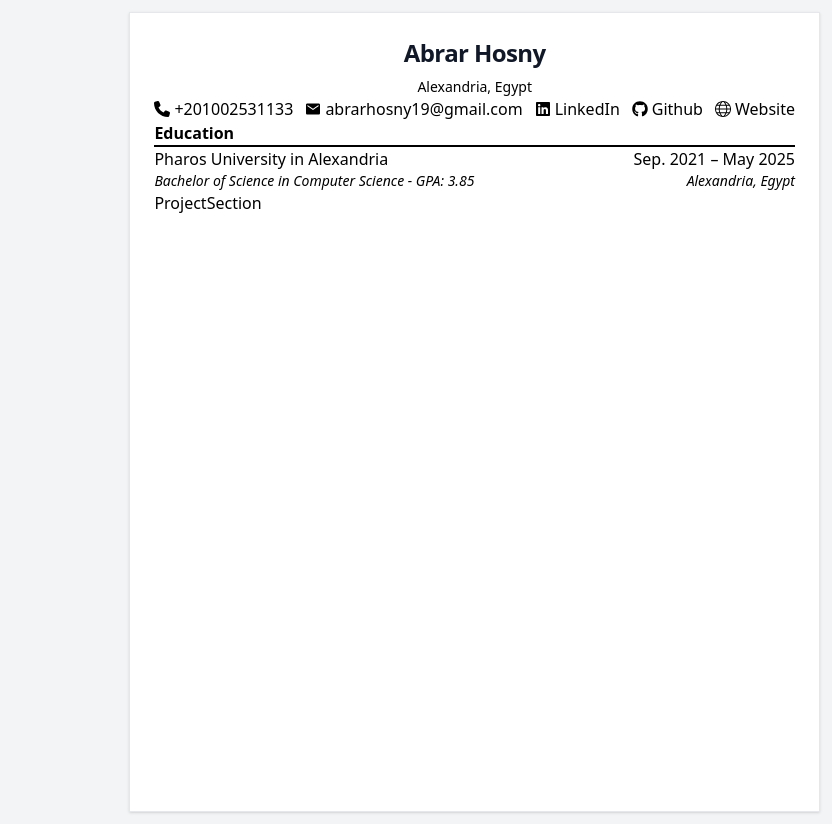
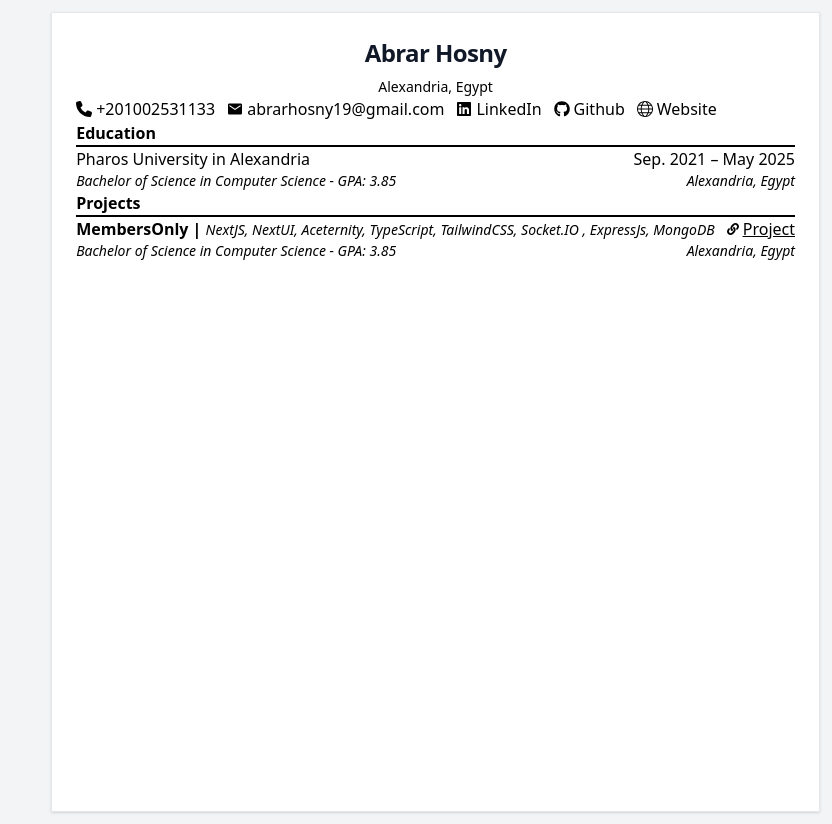
Before and after one commit to Abrar-Hosny/CV-Builder, a React (Vite) app: page / in a window 1280 px wide. Shown: the whole page, without its empty margins (448-1280 px from the left). Built offline with nearby package versions, Linux system fonts and the light colour scheme.

Commit message:
add ProjectSection component with project details and links

```diff
--- a/src/components/ProjectSection.jsx
+++ b/src/components/ProjectSection.jsx
@@ -1,7 +1,31 @@
-import React from 'react'
+import React from "react";
+import { FaLink } from "react-icons/fa";
+import { FaStarOfLife } from "react-icons/fa6";
 
 export default function ProjectSection() {
   return (
-    <div>ProjectSection</div>
-  )
+    <div>
+      <h2 className="font-bold">Projects</h2>
+      <hr className="border border-black" />
+      <div>
+        <div className="flex justify-between">
+          <h2 className="font-semibold mr-3">
+            MembersOnly |{" "}
+            <span className="text-sm italic font-normal">
+              NextJS, NextUI, Aceternity, TypeScript, TailwindCSS, Socket.IO ,
+              ExpressJs, MongoDB{" "}
+            </span>
+          </h2>
+          <div className="flex items-center underline">
+            <FaLink className="w-3 h-3 mr-1" />
+            <a className="font-medium">Project</a>
+          </div>
+        </div>
+        <div className="flex justify-between  text-sm italic ">
+          <h3>Bachelor of Science in Computer Science - GPA: 3.85 </h3>
+          <p>Alexandria, Egypt</p>
+        </div>
+      </div>
+    </div>
+  );
 }
```
